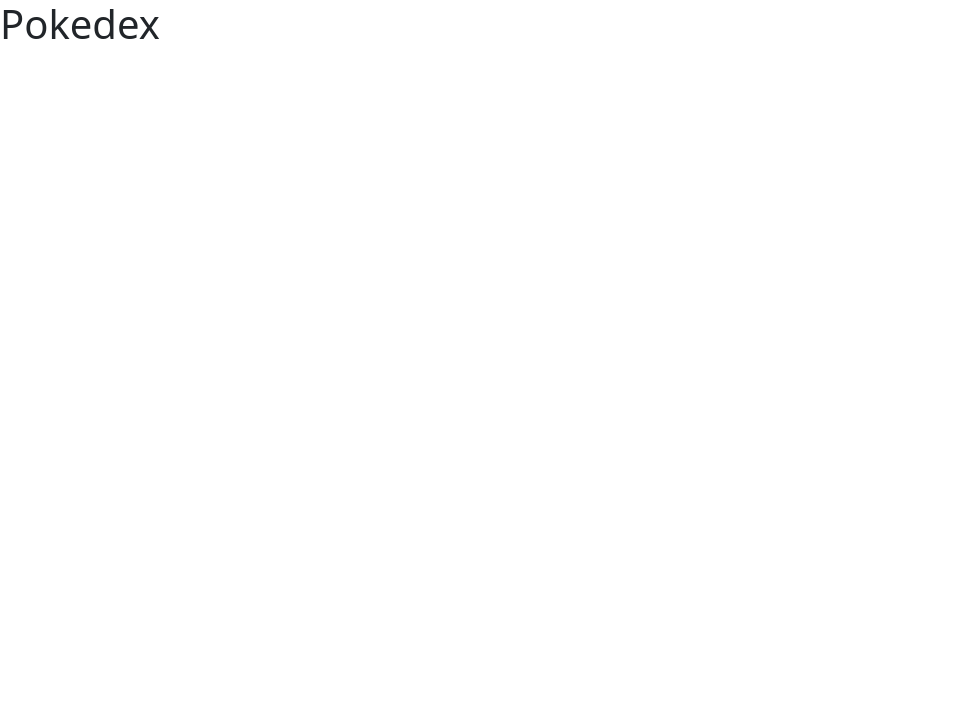
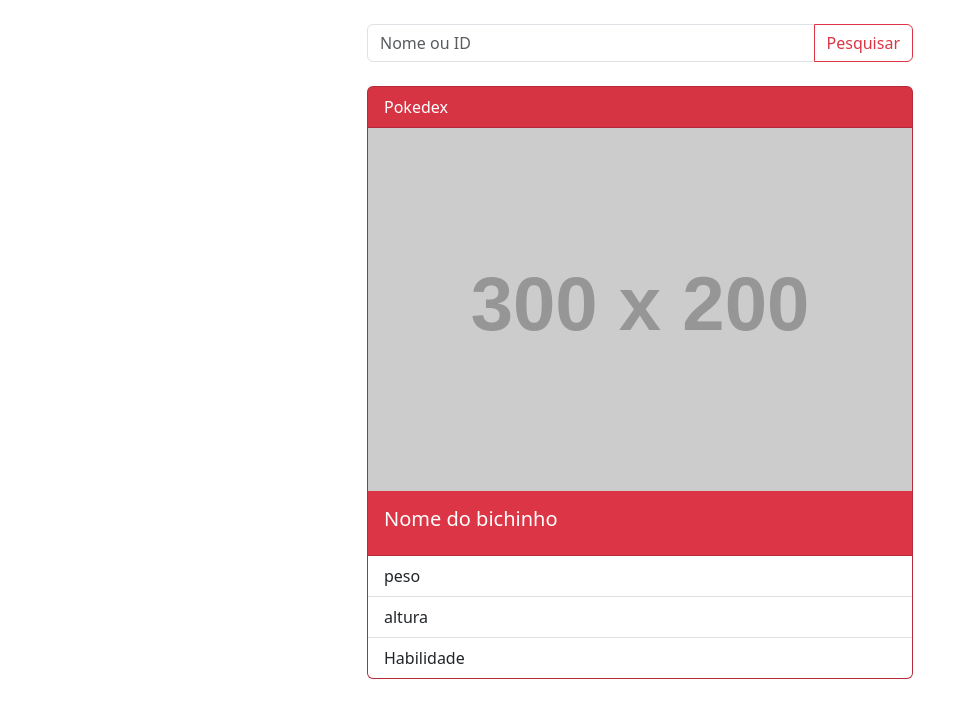
Before and after one commit to ecaramba/aula-js, a React (Create React App) app in the folder aula/: page / in a window 1280 px wide. Shown: the top 718 px of the page, without its empty margins (0-973 px from the left). Built offline with nearby package versions, Linux system fonts and the light colour scheme.

Commit message:
add form pokedex

```diff
--- a/aula/src/Pokedex.js
+++ b/aula/src/Pokedex.js
@@ -1,7 +1,35 @@
 
 export default function Pokedex()
 {
-    return (<div>
-        <h1>Pokedex</h1>
+    return (
+    <div className="container">
+
+        <div className="row justify-content-md-center">
+            <div className="col-6 mt-4" >
+
+                <div className="input-group">
+                    <input type="text" placeholder="Nome ou ID" className="form-control"/>
+                    <button className="btn btn-outline-danger" type="button">Pesquisar</button>
+                </div>
+
+                <div className="card text-bg-danger mt-4">
+                    <div className="card-header">Pokedex</div>
+                    <img src="https://placehold.co/300x200" />
+
+                    <div className="card-body">
+                        <h5 className="card-title">Nome do bichinho</h5>
+                        <p className="card-text">
+
+                        </p>
+                    </div>
+                    <ul className="list-group list-group-flush">
+                        <li className="list-group-item">peso</li>
+                        <li className="list-group-item">altura</li>
+                        <li className="list-group-item">Habilidade</li>
+                    </ul>
+                </div>
+
+            </div>
+        </div>
     </div>)
 }
```
